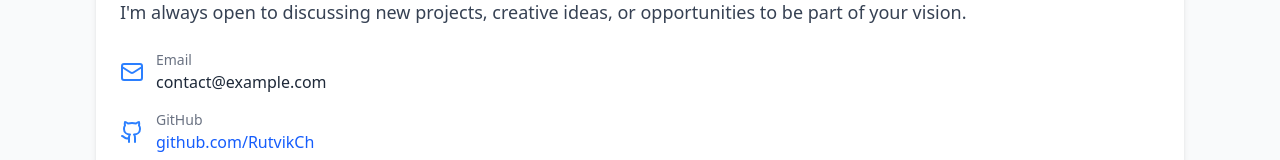
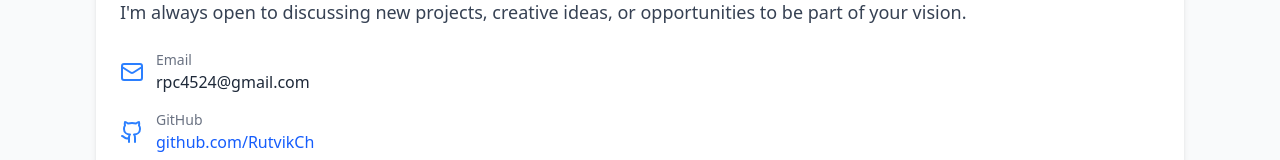
Before and after one commit to RutvikCh/Portfolio-Website, a React (Vite) app: page / in a window 1280 px wide. Both pictures are taken after a click on the button "Contact". Shown: the part 537-697 px from the top of the page. Built offline with nearby package versions, Linux system fonts and the light colour scheme.

Commit message:
use React and tailwind css

```diff
--- a/src/App.jsx
+++ b/src/App.jsx
@@ -285,7 +285,7 @@
                     <Mail className="text-blue-500 mr-3" size={24} />
                     <div>
                       <p className="text-sm text-gray-500">Email</p>
-                      <p className="text-gray-800">contact@example.com</p>
+                      <p className="text-gray-800">rpc4524@gmail.com</p>
                     </div>
                   </div>
 
```
